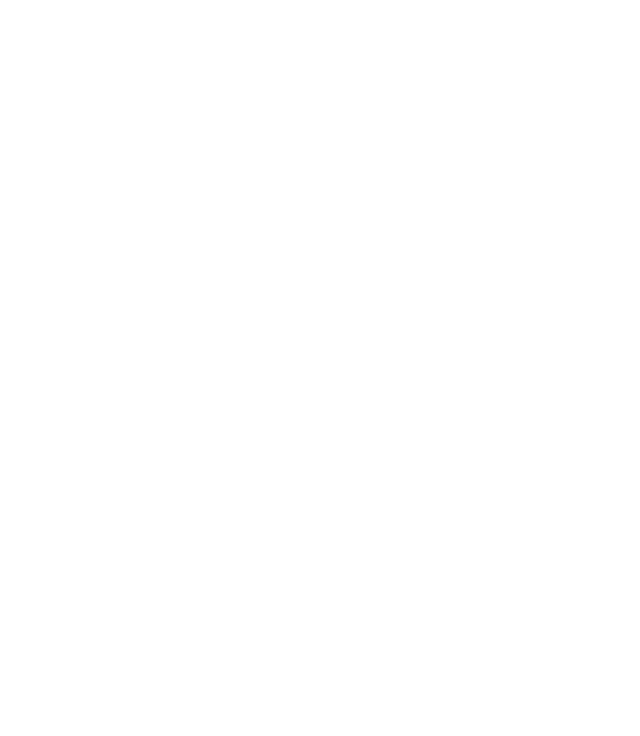
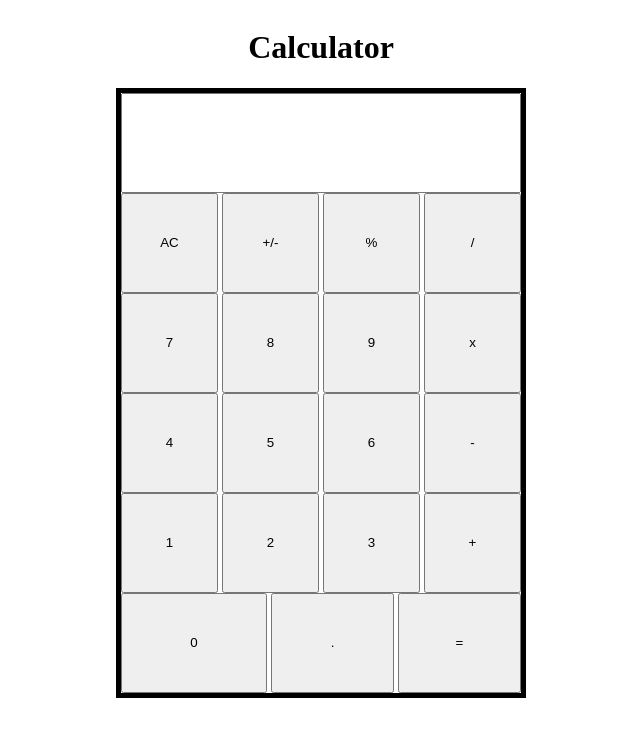
Before and after one commit to sullivan-william/calculator, a plain HTML site: page index.html in a window 1280 px wide. Shown: the whole page, without its empty margins (319-959 px from the left). Drawn offline with Linux system fonts and the light colour scheme.

Commit message:
Styled calculator and added html for buttons

```diff
--- a/index.html
+++ b/index.html
@@ -7,6 +7,41 @@
     <link rel="stylesheet" href="style.css">
 </head>
 <body>
+    <h1>Calculator</h1>
+    <div class="calc">
+        <div class="row1">
+            <button id="zero">0</button>
+            <button id="decimal">.</button>
+            <button id="equal">=</button>
+        </div>
+        <div class="row2">
+            <button id="one">1</button>
+            <button id="two">2</button>
+            <button id="three">3</button>
+            <button id="add">+</button>
+        </div>
+        <div class="row3">
+            <button id="four">4</button>
+            <button id="five">5</button>
+            <button id="six">6</button>
+            <button id="sub">-</button>
+        </div>
+        <div class="row4">
+            <button id="seven">7</button>
+            <button id="eight">8</button>
+            <button id="nine">9</button>
+            <button id="multiply">x</button>
+        </div>
+        <div class="row5">
+            <button id="clear">AC</button>
+            <button id="pos-neg">+/-</button>
+            <button id="percentage">%</button>
+            <button id="divide">/</button>
+        </div>
+        <div class="display">
+            <input type="text">
+        </div>
+    </div>
     <script src="main.js"></script>
 </body>
 </html>
--- a/style.css
+++ b/style.css
@@ -0,0 +1,30 @@
+body {
+    display: flex;
+    align-items: center;
+    flex-direction: column;
+}
+
+.calc {
+    display: flex;
+    border: solid black 5px;
+    width: 400px;
+    height: 600px;
+    flex-direction: column-reverse;
+}
+
+.calc > div {
+    flex-grow: 1;
+    display: flex;
+    justify-content: space-between;
+    gap: 4px;
+}
+
+.calc > div > * {
+    flex-grow: 1;
+    width: 100px;
+    height: 100px;
+}
+
+#zero {
+    flex-grow: 2;
+}
```
